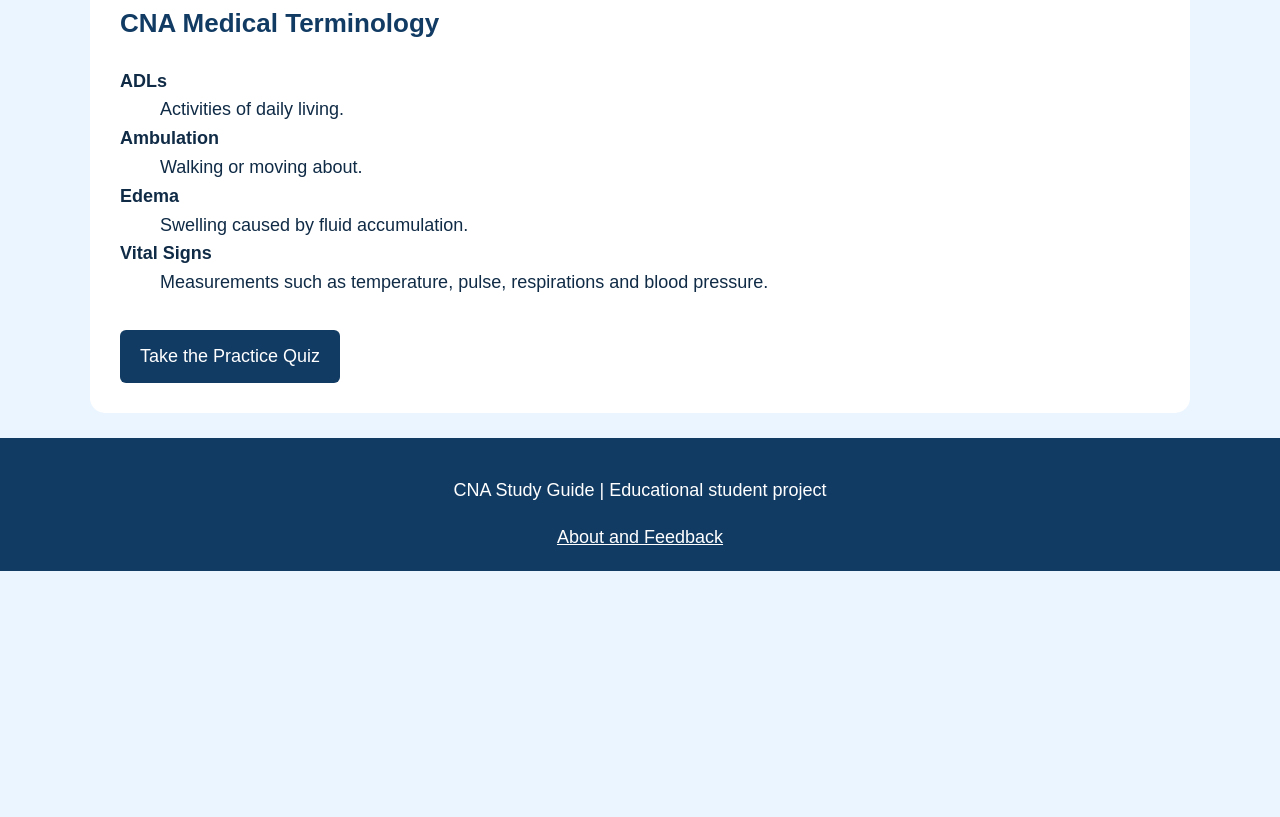
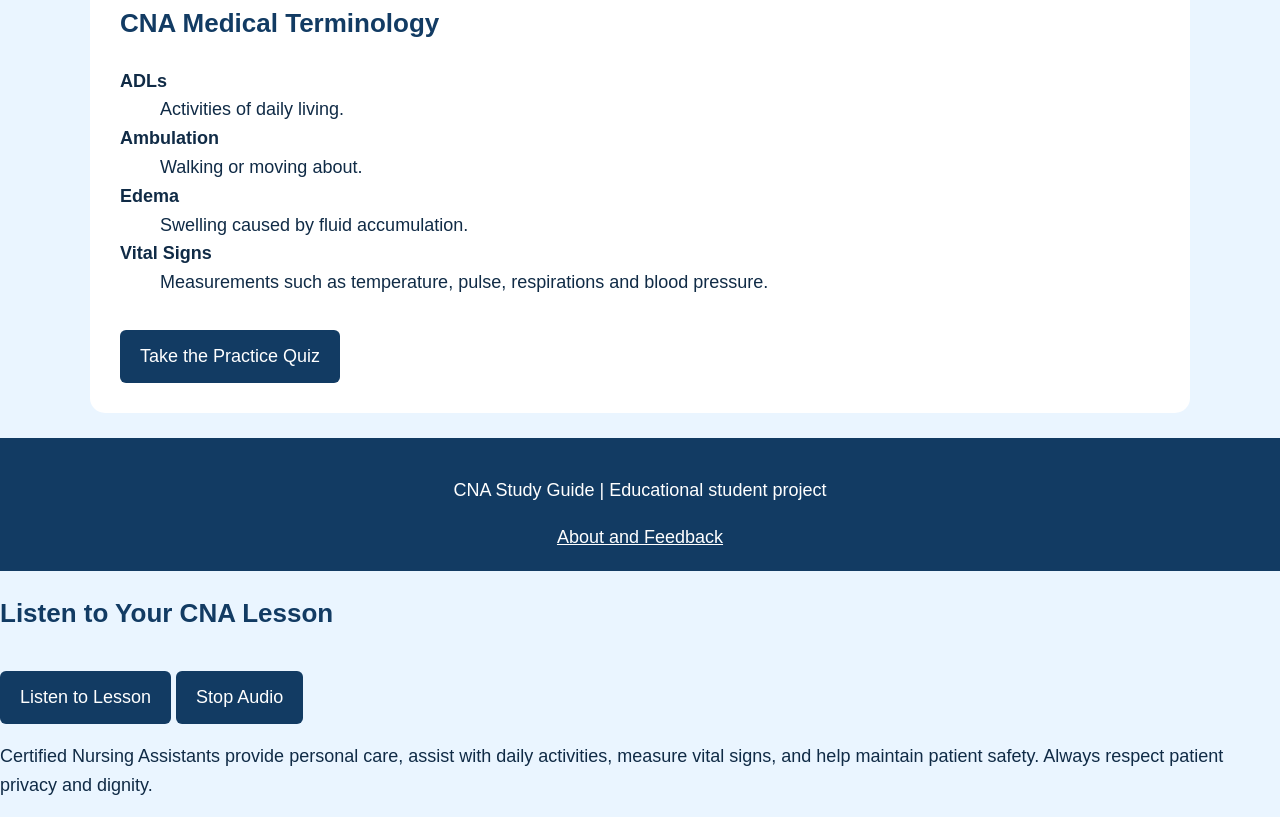
Before and after one commit to lisarenae1/cna-study-guide, a plain HTML site: page study.html in a window 1280 px wide. Shown: the part 981-1798 px from the top of the page. Before the commit the page ends 1552 px from the top, so only its background shows below. Drawn offline with Linux system fonts and the light colour scheme.

Commit message:
Update study.html

```diff
--- a/study.html
+++ b/study.html
@@ -82,3 +82,35 @@
     </footer>
 </body>
 </html>
+<h2>Listen to Your CNA Lesson</h2>
+
+<button type="button" onclick="readLesson()">
+    Listen to Lesson
+</button>
+
+<button type="button" onclick="speechSynthesis.cancel()">
+    Stop Audio
+</button>
+
+<p id="audioLesson">
+    Certified Nursing Assistants provide personal
+    care, assist with daily activities, measure
+    vital signs, and help maintain patient safety.
+    Always respect patient privacy and dignity.
+</p>
+
+<script>
+function readLesson() {
+    speechSynthesis.cancel();
+
+    const lesson =
+        document.getElementById("audioLesson").innerText;
+
+    const voice = new SpeechSynthesisUtterance(lesson);
+
+    voice.lang = "en-US";
+    voice.rate = 0.9;
+
+    speechSynthesis.speak(voice);
+}
+</script>
```
